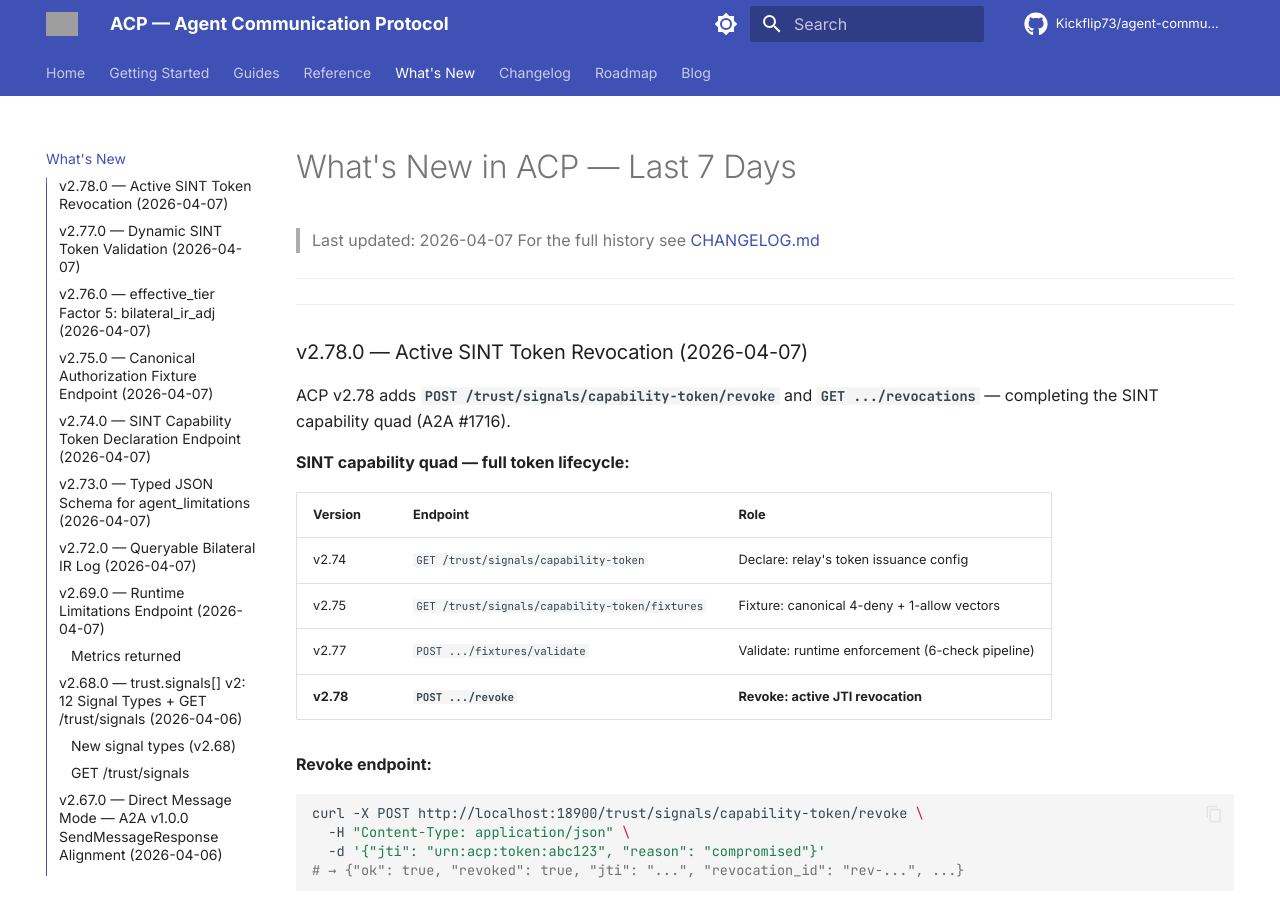
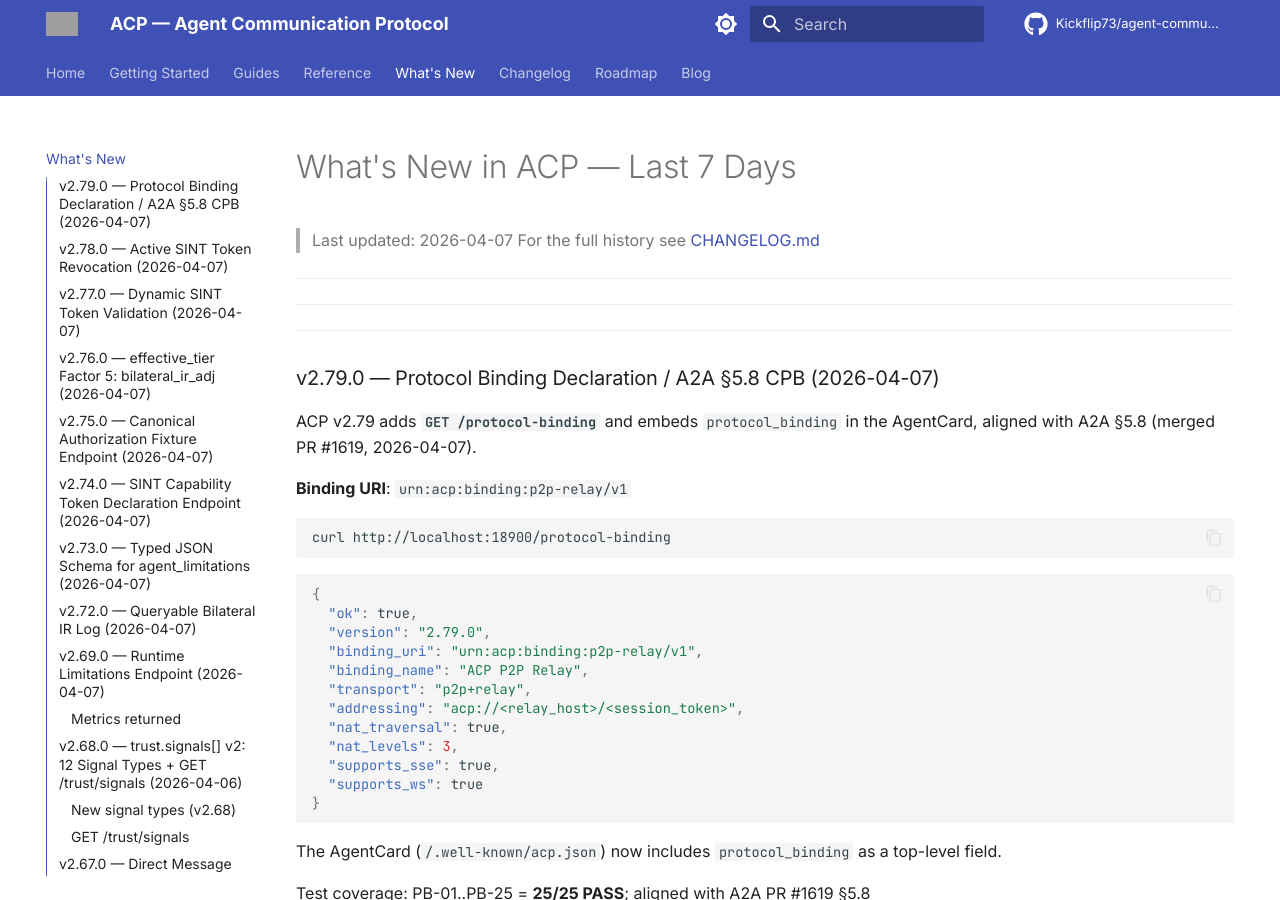
Before and after one commit to Kickflip73/agent-communication-protocol, an MkDocs documentation site: the page built from docs/whats-new.md, in a window 1280 px wide and 900 px high. Built offline with MkDocs 1.6.1 and Material for MkDocs 9.7.7, drawn with Linux system fonts in a browser that asks for light colours; comment, search, counter and statistics services are not loaded; the version menu is left out; grey boxes are pictures that could not be loaded.

Commit message:
docs(v2.79): CHANGELOG + whats-new + index + compat-matrix sync

````diff
--- a/docs/whats-new.md
+++ b/docs/whats-new.md
@@ -6,6 +6,36 @@
 ---
 
 ---
+
+---
+
+### v2.79.0 — Protocol Binding Declaration / A2A §5.8 CPB (2026-04-07)
+
+ACP v2.79 adds **`GET /protocol-binding`** and embeds `protocol_binding` in the AgentCard, aligned with A2A §5.8 (merged PR #1619, 2026-04-07).
+
+**Binding URI**: `urn:acp:binding:p2p-relay/v1`
+
+```bash
+curl http://localhost:18900/protocol-binding
+```
+```json
+{
+  "ok": true,
+  "version": "2.79.0",
+  "binding_uri": "urn:acp:binding:p2p-relay/v1",
+  "binding_name": "ACP P2P Relay",
+  "transport": "p2p+relay",
+  "addressing": "acp://<relay_host>/<session_token>",
+  "nat_traversal": true,
+  "nat_levels": 3,
+  "supports_sse": true,
+  "supports_ws": true
+}
+```
+
+The AgentCard (`/.well-known/acp.json`) now includes `protocol_binding` as a top-level field.
+
+Test coverage: PB-01..PB-25 = **25/25 PASS**; aligned with A2A PR #1619 §5.8
 
 ### v2.78.0 — Active SINT Token Revocation (2026-04-07)
 
````
Also changed, not shown: CHANGELOG.md (+39 -0 lines), docs/compatibility-matrix.md (+2 -2 lines), docs/index.md (+2 -2 lines).
